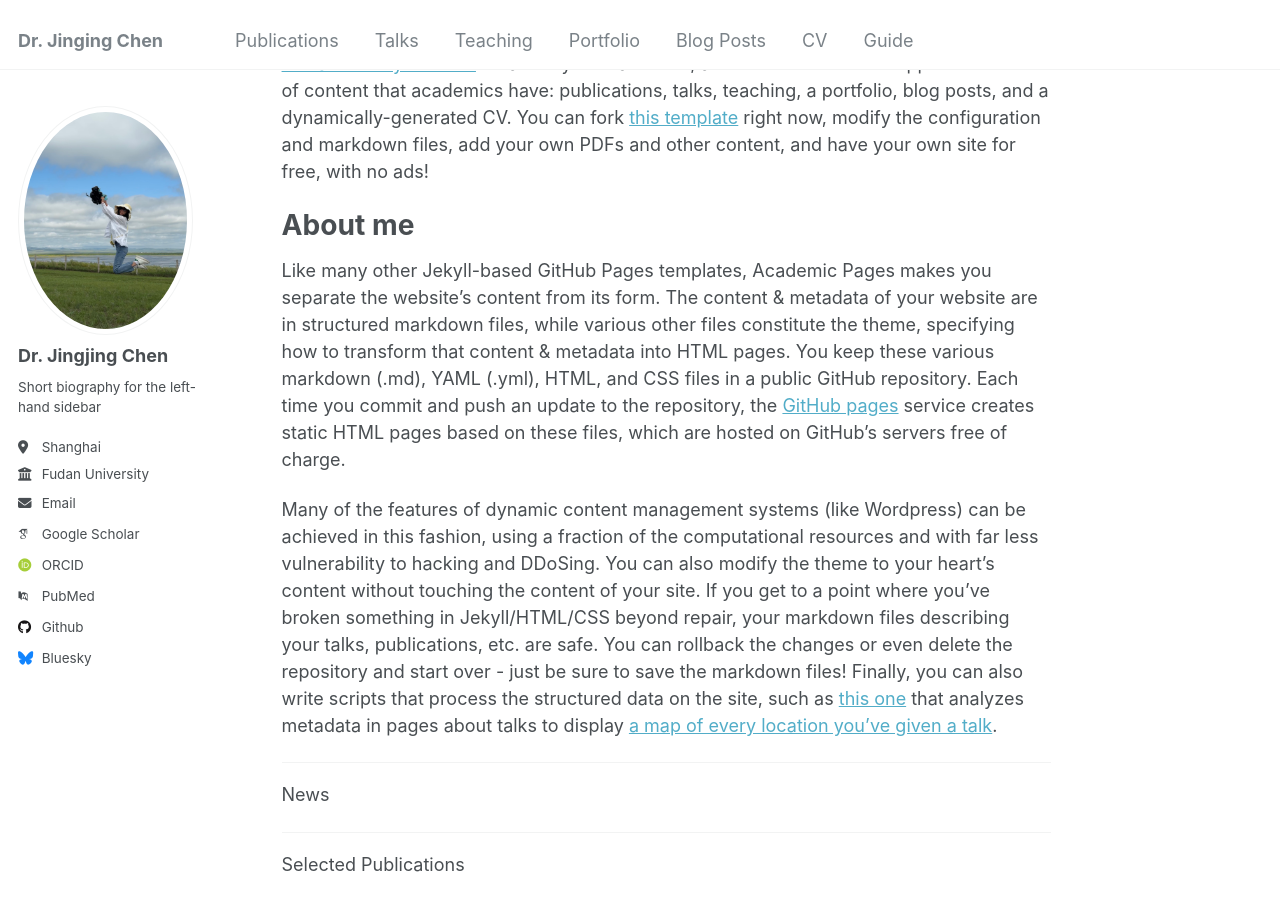
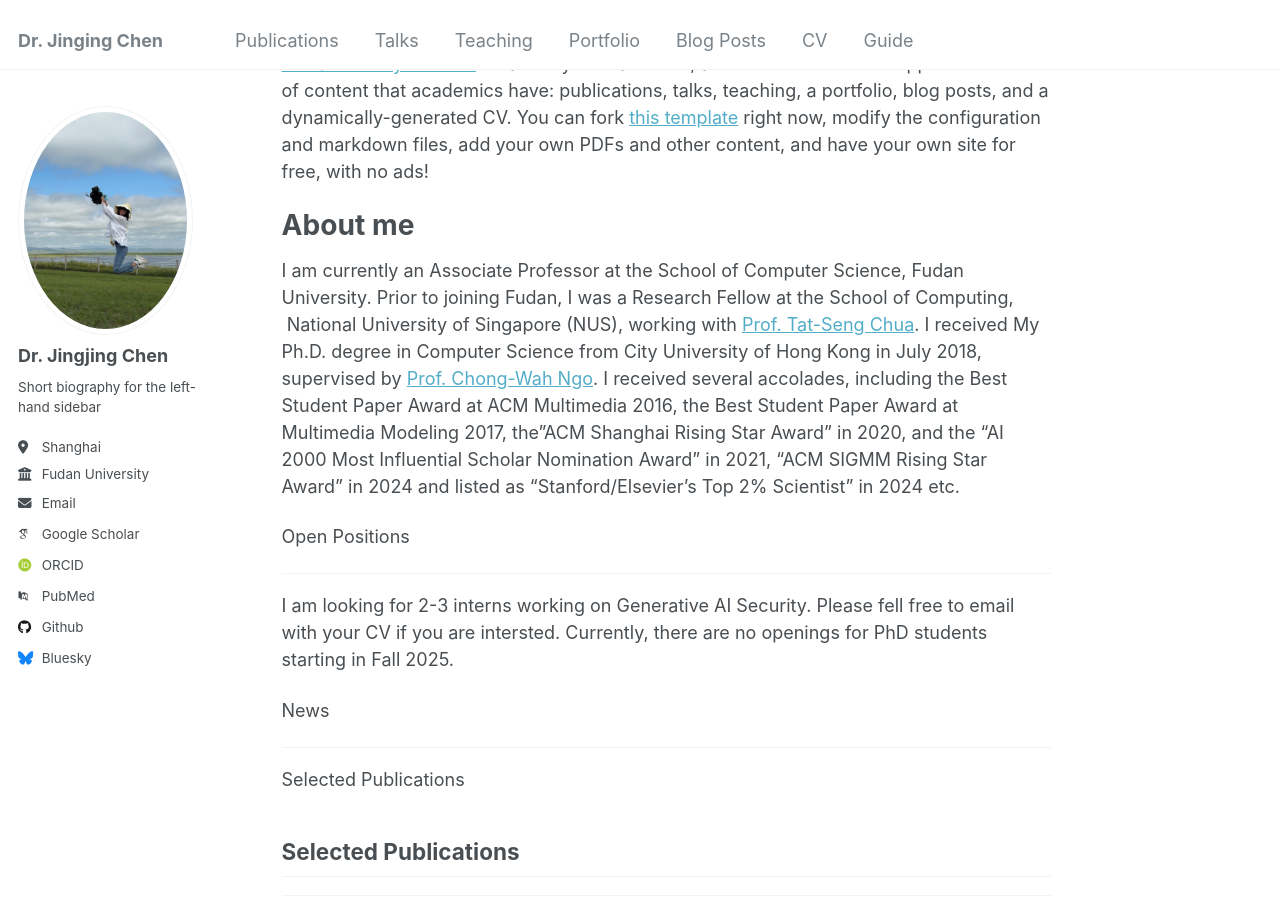
Before and after one commit to jingjing1/homepage, a Jekyll site: the page built from _pages/about.md, in a window 1280 px wide and 900 px high, scrolled down 234 px. Built offline with Jekyll 4.4.1, drawn with Linux system fonts in a browser that asks for light colours; some web fonts are replaced.

Commit message:
Update about.md

```diff
--- a/_pages/about.md
+++ b/_pages/about.md
@@ -11,11 +11,13 @@ This is the front page of a website that is powered by the [Academic Pages templ
 
 About me
 ======
-Like many other Jekyll-based GitHub Pages templates, Academic Pages makes you separate the website's content from its form. The content & metadata of your website are in structured markdown files, while various other files constitute the theme, specifying how to transform that content & metadata into HTML pages. You keep these various markdown (.md), YAML (.yml), HTML, and CSS files in a public GitHub repository. Each time you commit and push an update to the repository, the [GitHub pages](https://pages.github.com/) service creates static HTML pages based on these files, which are hosted on GitHub's servers free of charge.
+I am currently an Associate Professor at the School of Computer Science, Fudan University. Prior to joining Fudan, I was a Research Fellow at the School of Computing,  National University of Singapore (NUS), working with [Prof. Tat-Seng Chua](https://www.chuatatseng.com/). I received My Ph.D. degree in Computer Science from City University of Hong Kong in July 2018, supervised by [Prof. Chong-Wah Ngo](https://computing.smu.edu.sg/faculty/profile/601/ngo-chong-wah). I received several accolades, including the Best Student Paper Award at ACM Multimedia 2016, the Best Student Paper Award at Multimedia Modeling 2017, the"ACM Shanghai Rising Star Award" in 2020, and the "AI 2000 Most Influential Scholar Nomination Award" in 2021, “ACM SIGMM Rising Star Award” in 2024 and listed as “Stanford/Elsevier’s Top 2% Scientist” in 2024 etc.
 
-Many of the features of dynamic content management systems (like Wordpress) can be achieved in this fashion, using a fraction of the computational resources and with far less vulnerability to hacking and DDoSing. You can also modify the theme to your heart's content without touching the content of your site. If you get to a point where you've broken something in Jekyll/HTML/CSS beyond repair, your markdown files describing your talks, publications, etc. are safe. You can rollback the changes or even delete the repository and start over - just be sure to save the markdown files! Finally, you can also write scripts that process the structured data on the site, such as [this one](https://github.com/academicpages/academicpages.github.io/blob/master/talkmap.ipynb) that analyzes metadata in pages about talks to display [a map of every location you've given a talk](https://academicpages.github.io/talkmap.html).
+Open Positions
 
 ------
+I am looking for 2-3 interns working on Generative AI Security. Please fell free to email with your CV if you are intersted.
+Currently, there are no openings for PhD students starting in Fall 2025.
 
 News
 
@@ -23,4 +25,35 @@ News
 
 Selected Publications
 
+<section id="selected-publications">
+  <h2>Selected Publications</h2>
+  <ul class="publications-list">
+    {% for publication in site.publications %}
+      {% if publication.selected %}
+        <li class="publication-item">
+          <div class="publication-content">
+            <!-- 显示图片 -->
+            {% if publication.image %}
+              <div class="publication-image">
+                <img src="{{ publication.image | relative_url }}" alt="{{ publication.title }}">
+              </div>
+            {% endif %}
+            <!-- 显示标题、作者和日期 -->
+            <div class="publication-details">
+              <h3><a href="{{ publication.url | relative_url }}">{{ publication.title }}</a></h3>
+              <p>
+                <small>
+                  {{ publication.date | date: "%B %Y" }}
+                  {% if publication.authors %} - {{ publication.authors }}{% endif %}
+                </small>
+              </p>
+            </div>
+          </div>
+        </li>
+      {% endif %}
+    {% endfor %}
+  </ul>
+</section>
+
+
 ------
```
